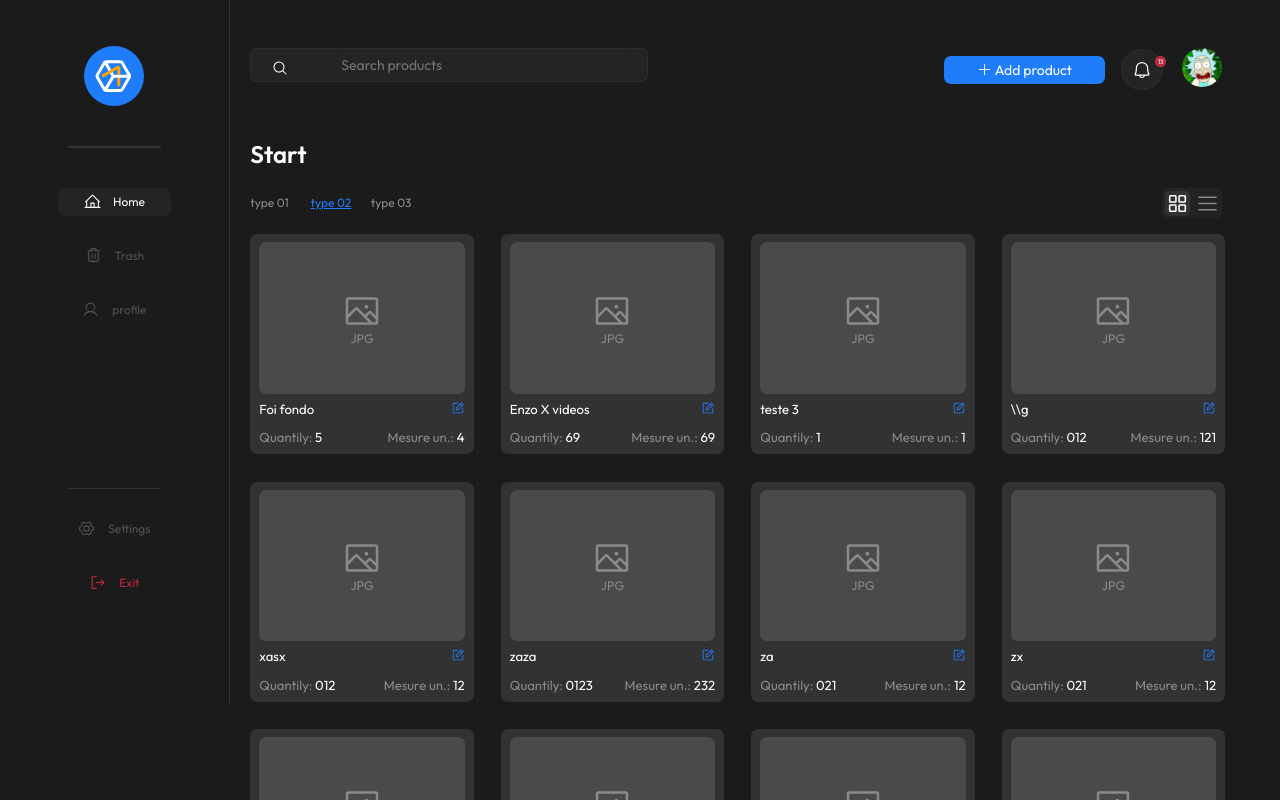
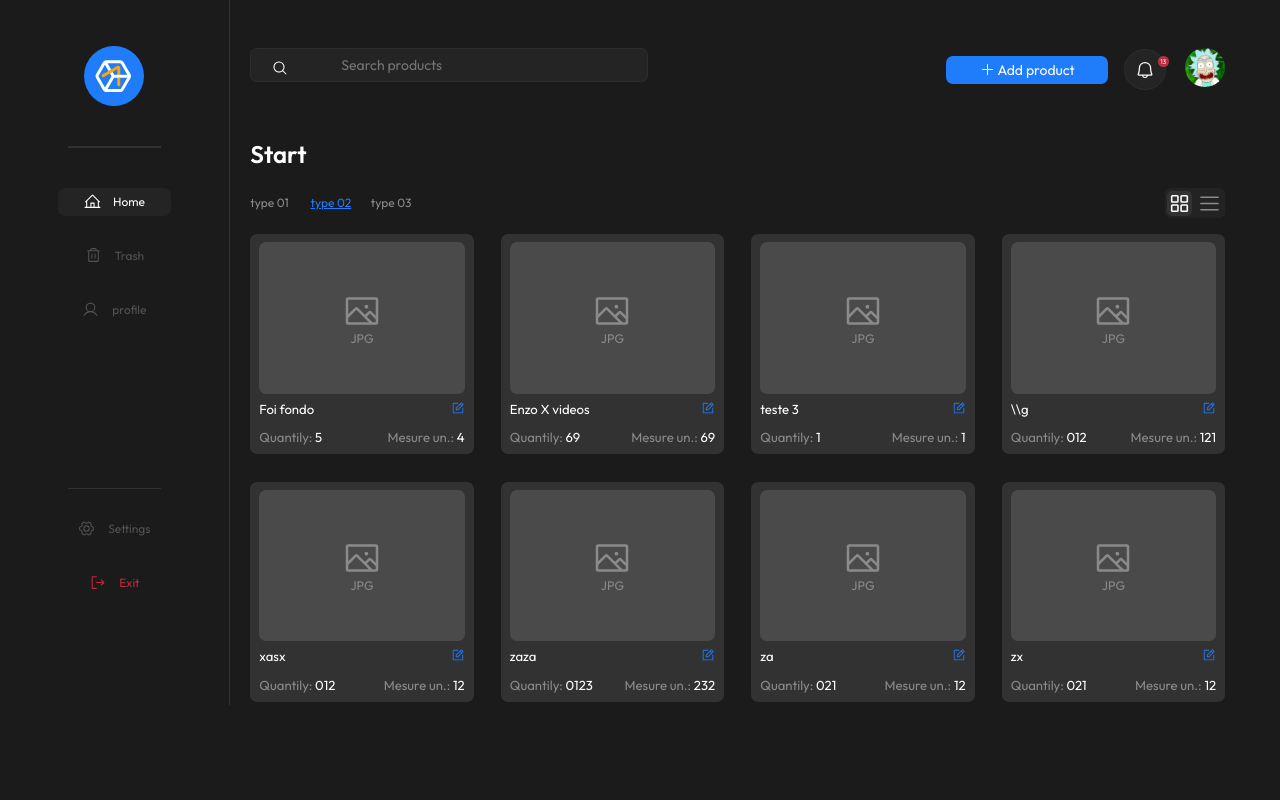
Before and after one commit to yeaaah-dev/yeah-stock, a React (Vite) app: page / in a window 1280 px wide. Shown: the top 800 px of the page. Built offline with nearby package versions, Linux system fonts and the light colour scheme; data requests are answered from the project's data file.

Commit message:
create scroll products

```diff
--- a/db.json
+++ b/db.json
@@ -223,6 +223,42 @@
       "currency": "12",
       "key": 10,
       "id": "21e7c87e-dcbd-4daf-82cb-46fff91edbf2"
+    },
+    {
+      "title": "123",
+      "quantify": "02",
+      "measurein": "02",
+      "purchasePrice": "03",
+      "salePrice": "03",
+      "supllier": "teste",
+      "description": "kkk",
+      "currency": "03",
+      "key": 10,
+      "id": "1c8159f6-683a-47dc-a026-76a05762b40f"
+    },
+    {
+      "title": "eu",
+      "quantify": "02",
+      "measurein": "03",
+      "purchasePrice": "06",
+      "salePrice": "07",
+      "supllier": "neymar",
+      "description": "messi",
+      "currency": "07",
+      "key": 10,
+      "id": "19af1726-6015-45f1-ae00-325be98607da"
+    },
+    {
+      "title": "fdfdfd",
+      "quantify": "04",
+      "measurein": "044",
+      "purchasePrice": "04",
+      "salePrice": "04",
+      "supllier": "5555",
+      "description": "ffvx",
+      "currency": "04",
+      "key": 10,
+      "id": "f0b29e26-785c-42d1-a520-69564360118e"
     }
   ]
 }
--- a/src/pages/home/app.module.css
+++ b/src/pages/home/app.module.css
@@ -3,13 +3,13 @@
 }
 
 .main-width-open-modal {
-  max-width: 45rem;
+  max-width: 100%;
   margin-right: 1.7rem;
   margin-top: 3rem;
 }
 
 .main-width-close-modal {
-  max-width: 62rem;
+  max-width: 100%;
   margin-top: 3rem;
 }
 
@@ -26,6 +26,9 @@
   grid-template-columns: repeat(3, 1fr);
   gap: 1.7rem;
   width: 100%;
+  height: 29.5rem;
+  overflow: hidden;
+  overflow-y: scroll;
 }
 
 .grid-layout-column-close-modal {
@@ -33,12 +36,34 @@
   grid-template-columns: repeat(4, 1fr);
   gap: 1.7rem;
   width: 100%;
+  height: 29.5rem;
+  overflow: hidden;
+  overflow-y: scroll;
+}
+
+::-webkit-scrollbar-track {
+  margin-top: 10rem;
+  margin-bottom: 10rem;
+}
+
+::-webkit-scrollbar {
+  padding-left: 1rem;
+  width: 0.25rem;
+}
+
+::-webkit-scrollbar-thumb {
+  border-radius: 9.5625rem;
+  background-color: #323232;
+  height: 0.2rem;
 }
 
 .grid-layout-list {
   display: flex;
   flex-direction: column;
   gap: 1rem;
+  height: 29.5rem;
+  overflow: hidden;
+  overflow-y: scroll;
 }
 
 section {
```
